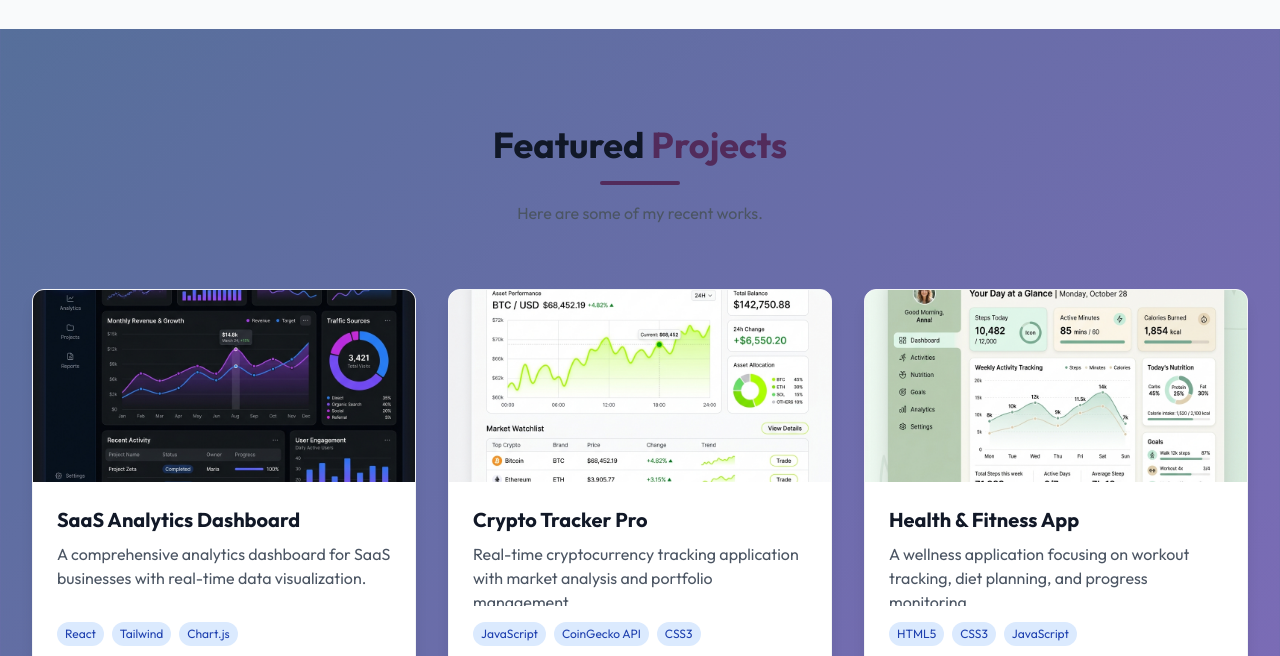
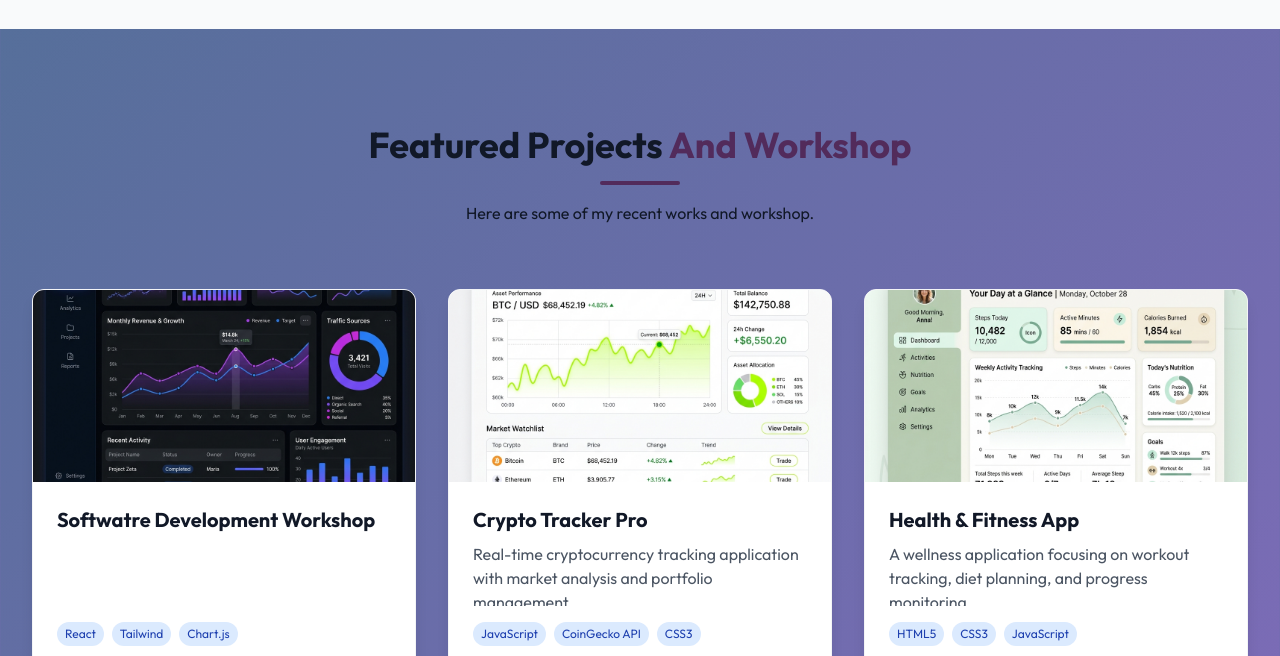
Before and after one commit to ORGinalBIbEK/ORGinalBIbEK.github.io, a plain HTML site: page index.html in a window 1280 px wide. Shown: the part 3000-3656 px from the top of the page. Drawn offline with nearby package versions, Linux system fonts and the light colour scheme.

Commit message:
changed the title to projects and workshop

```diff
--- a/data.js
+++ b/data.js
@@ -27,8 +27,8 @@ const portfolioData = {
 
     projects: [
         {
-            title: "SaaS Analytics Dashboard",
-            description: "A comprehensive analytics dashboard for SaaS businesses with real-time data visualization.",
+            title: "Softwatre Development Workshop",
+            description: "",
             image: "assets/project_1.png",
             tech: ["React", "Tailwind", "Chart.js"],
             liveLink: "#",
--- a/index.html
+++ b/index.html
@@ -255,9 +255,9 @@
     <section id="projects" class="py-24">
         <div class="max-w-7xl mx-auto px-4 sm:px-6 lg:px-8">
             <div class="text-center mb-16 reveal">
-                <h2 class="text-4xl font-bold text-gray-900 dark:text-white mb-4">Featured <span class="text-primary">Projects</span></h2>
+                <h2 class="text-4xl font-bold text-gray-900 dark:text-white mb-4">Featured Projects<span class="text-primary"> And Workshop</span></h2>
                 <div class="w-20 h-1 bg-primary mx-auto rounded-full"></div>
-                <p class="mt-4 text-gray-600 dark:text-gray-400">Here are some of my recent works.</p>
+                <p class="mt-4 text-white-600 dark:text-white-400">Here are some of my recent works and workshop.</p>
             </div>
 
             <div id="projects-container" class="grid md:grid-cols-2 lg:grid-cols-3 gap-8 reveal">
@@ -435,13 +435,10 @@
                 <p>&copy; 2026 Bibek Maharjan. All rights reserved.</p>
             </div>
         </div>
-    </footer>
-
-    <!-- Back to Top Button -->
+    </footer>    <!-- Back to Top Button -->
     <button id="back-to-top" class="fixed bottom-8 right-8 w-12 h-12 bg-primary text-white rounded-full shadow-lg hidden items-center justify-center hover:bg-[#854f5c] hover:-translate-y-1 transition-all focus:outline-none z-50">
         <i class="fas fa-arrow-up"></i>
     </button>
-
     <!-- Scripts -->
     <script src="data.js"></script>
     <script src="script.js"></script>
```
